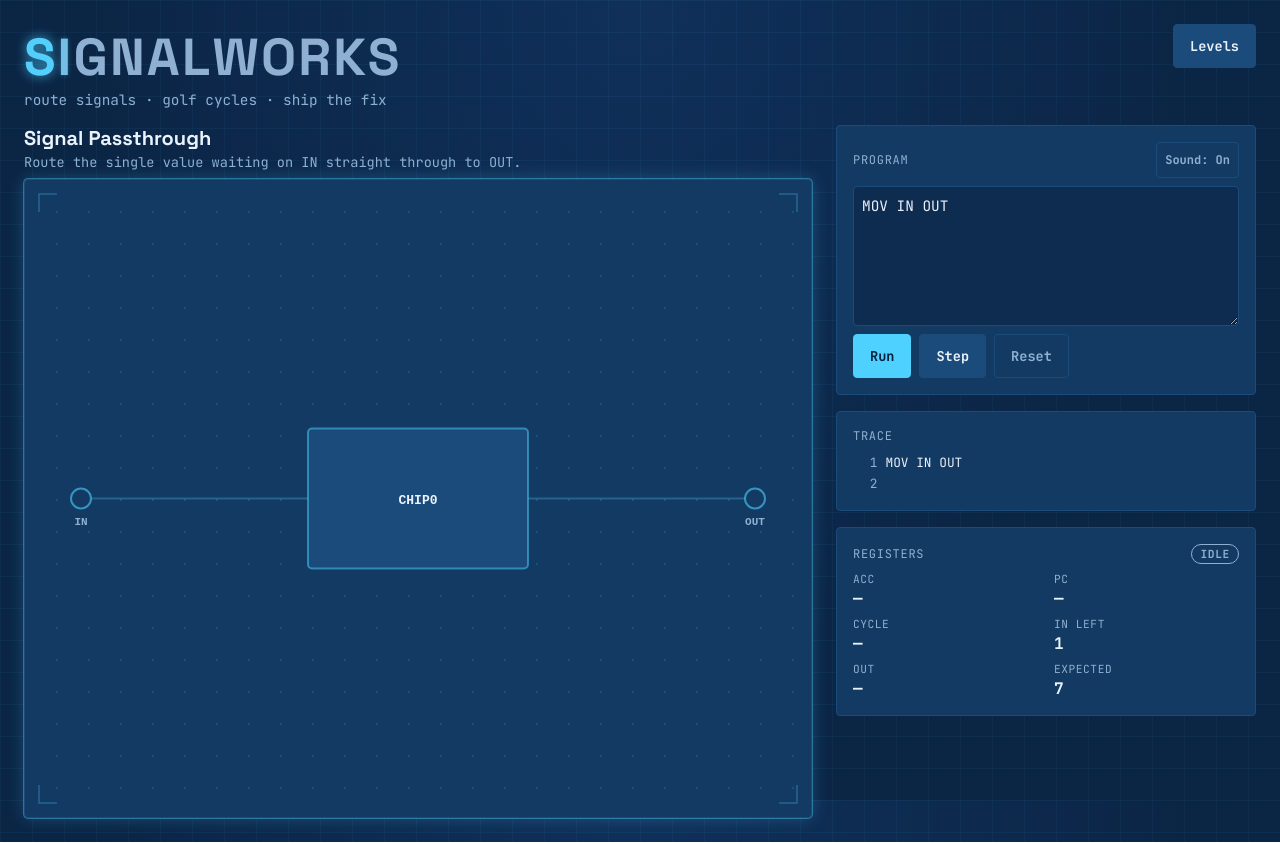
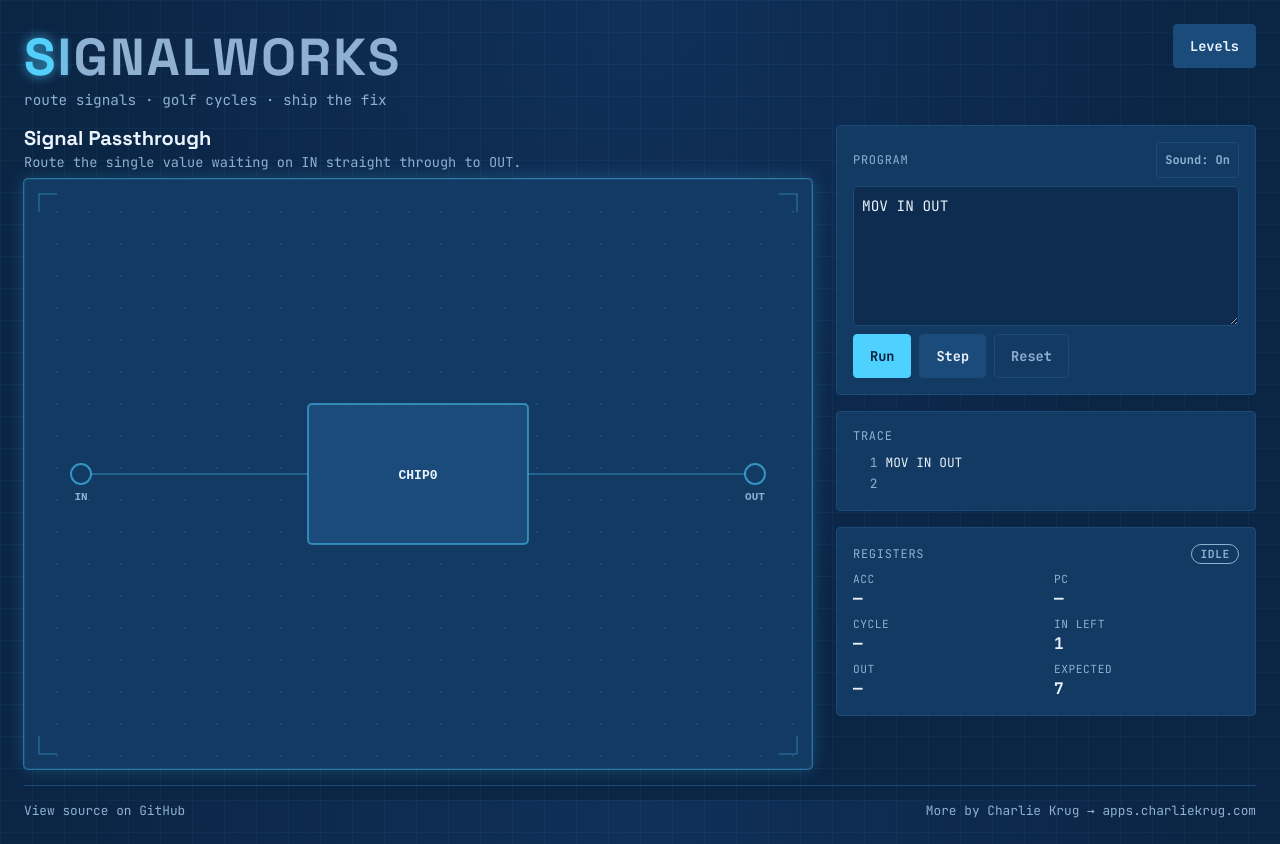
Before and after one commit to ctkrug/signalworks, a website built with Vite: page index.html in a window 1280 px wide. Built offline with nearby package versions, Linux system fonts and the light colour scheme.

Commit message:
feat(app): add a footer with source and portfolio links
Give the servable page a visible GitHub link and one quiet cross-link
back to the wider portfolio, styled to the blueprint theme.

```diff
--- a/index.html
+++ b/index.html
@@ -130,6 +130,19 @@
         </aside>
       </main>
 
+      <footer class="site-footer">
+        <a
+          class="footer-link"
+          href="https://github.com/ctkrug/signalworks"
+          target="_blank"
+          rel="noopener"
+          >View source on GitHub</a
+        >
+        <a class="footer-link footer-portfolio" href="https://apps.charliekrug.com"
+          >More by Charlie Krug → apps.charliekrug.com</a
+        >
+      </footer>
+
       <div
         id="level-select"
         class="level-select-overlay"
--- a/src/styles.css
+++ b/src/styles.css
@@ -587,6 +587,33 @@ body {
   color: var(--text);
 }
 
+/* ---------- footer ---------- */
+
+.site-footer {
+  display: flex;
+  flex-wrap: wrap;
+  align-items: center;
+  justify-content: space-between;
+  gap: var(--space-3);
+  padding-top: var(--space-3);
+  border-top: 1px solid var(--surface-2);
+  font-size: 0.8rem;
+}
+
+.footer-link {
+  color: var(--text-muted);
+  text-decoration: none;
+  border-bottom: 1px solid transparent;
+  transition: color var(--ease-ui), border-color var(--ease-ui);
+}
+
+.footer-link:hover,
+.footer-link:focus-visible {
+  outline: none;
+  color: var(--accent);
+  border-bottom-color: var(--accent);
+}
+
 /* ---------- responsive ---------- */
 
 @media (max-width: 480px) {
```
